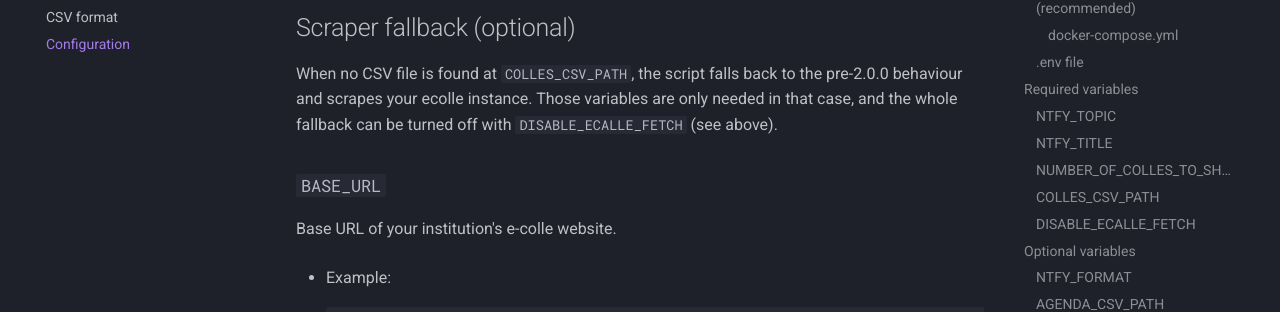
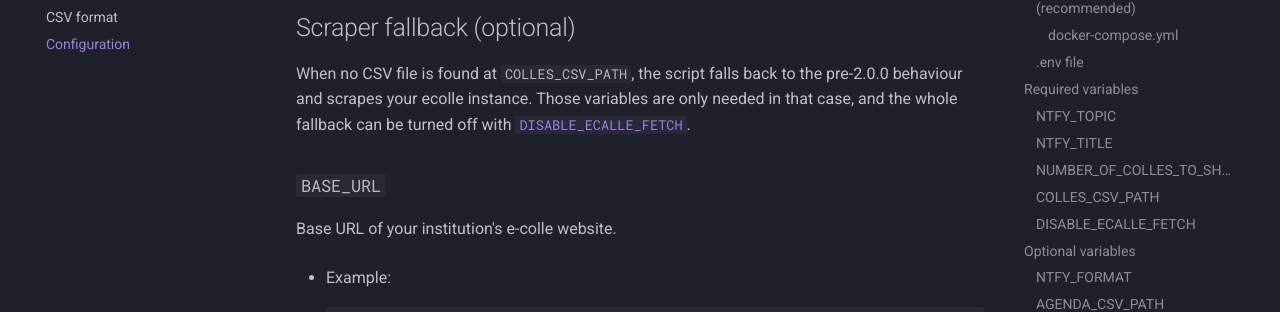
Before and after one commit to florianzarbo/ecolle-scraper, an MkDocs documentation site: the page built from docs/configuration.md, in a window 1280 px wide and 900 px high, scrolled down 4951 px. Shown: the part 145-457 px from the top of the window. Built offline with MkDocs 1.6.1 and Material for MkDocs 9.7.7, drawn with Linux system fonts in a browser that asks for light colours; comment, search, counter and statistics services are not loaded.

Commit message:
Fix the DISABLE_ECALLE_FETCH anchor link in the configuration docs

```diff
--- a/docs/configuration.md
+++ b/docs/configuration.md
@@ -201,7 +201,7 @@
 
 ## Scraper fallback (optional)
 
-When no CSV file is found at `COLLES_CSV_PATH`, the script falls back to the pre-2.0.0 behaviour and scrapes your ecolle instance. Those variables are only needed in that case, and the whole fallback can be turned off with `DISABLE_ECALLE_FETCH` (see above).
+When no CSV file is found at `COLLES_CSV_PATH`, the script falls back to the pre-2.0.0 behaviour and scrapes your ecolle instance. Those variables are only needed in that case, and the whole fallback can be turned off with [`DISABLE_ECALLE_FETCH`](#disable_ecalle_fetch).
 
 ### `BASE_URL`
 
```
